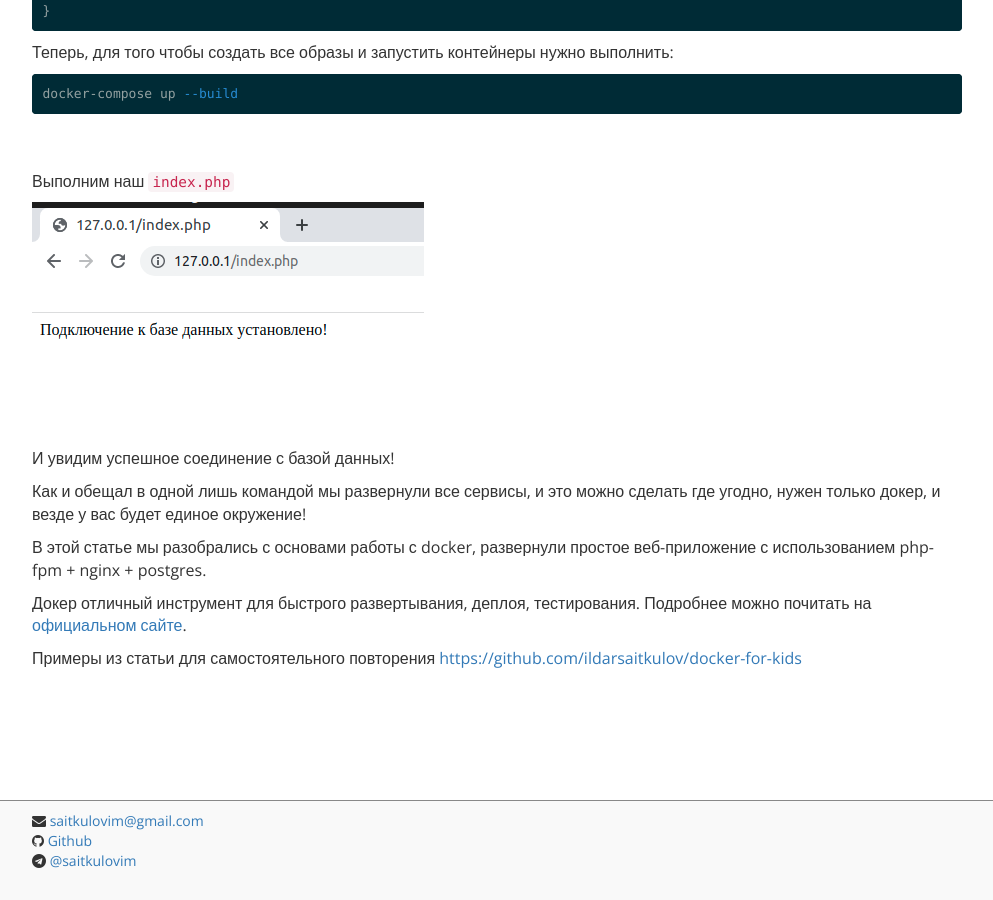
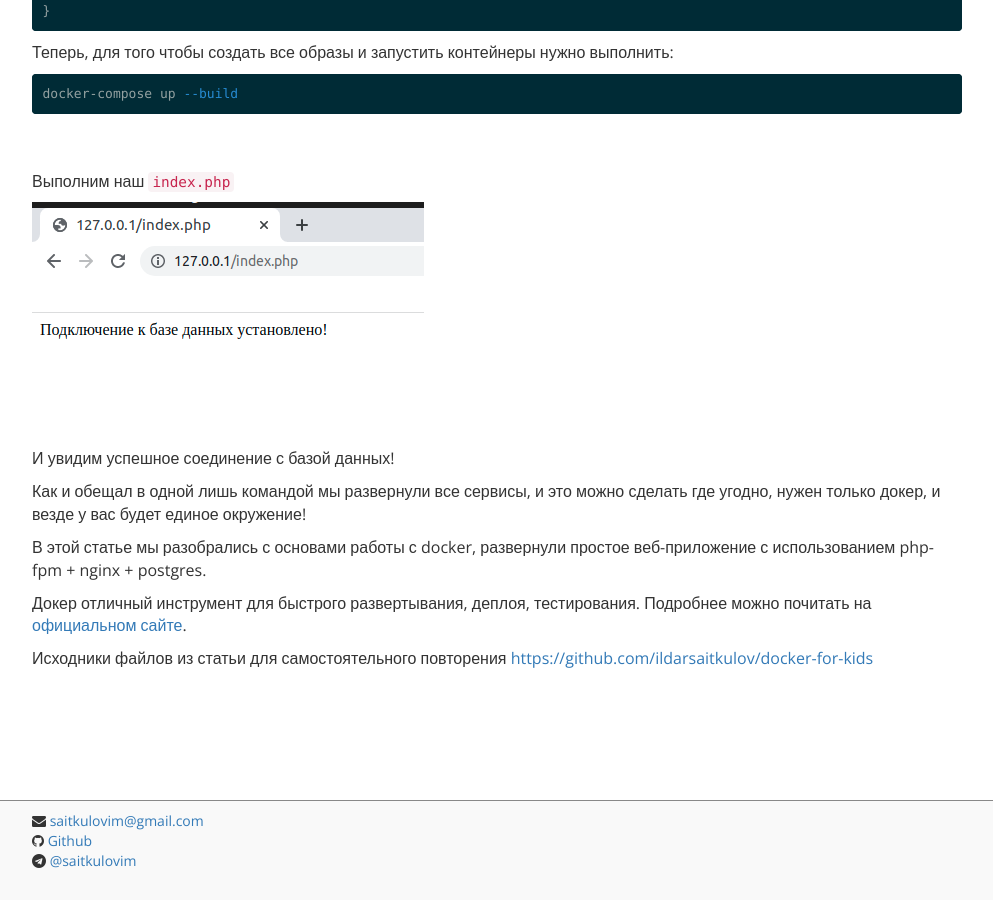
Before and after one commit to ildarsaitkulov/ildarsaitkulov.github.io, a Jekyll site: the page built from _posts/2021-11-19-docker-for-kids.md, in a window 1280 px wide and 900 px high, scrolled down 4429 px. Shown: the whole window, without its empty margins (143-1136 px from the left). Built offline with Jekyll 4.4.1, drawn with Linux system fonts in a browser that asks for light colours; nearby versions of some CDN libraries; comment, search, counter and statistics services are not loaded.

Commit message:
+ some fixes

```diff
--- a/_posts/2021-11-19-docker-for-kids.md
+++ b/_posts/2021-11-19-docker-for-kids.md
@@ -217,4 +217,4 @@ docker-compose up --build
 
 Докер отличный инструмент для быстрого развертывания, деплоя, тестирования. Подробнее можно почитать на [официальном сайте](https://www.docker.com/).
 
-Примеры из статьи для самостоятельного повторения [https://github.com/ildarsaitkulov/docker-for-kids](https://github.com/ildarsaitkulov/docker-for-kids)
+Исходники файлов из статьи для самостоятельного повторения [https://github.com/ildarsaitkulov/docker-for-kids](https://github.com/ildarsaitkulov/docker-for-kids)
```
